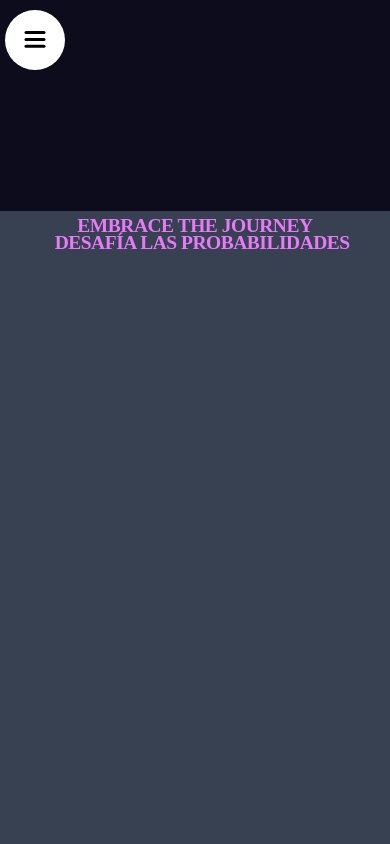
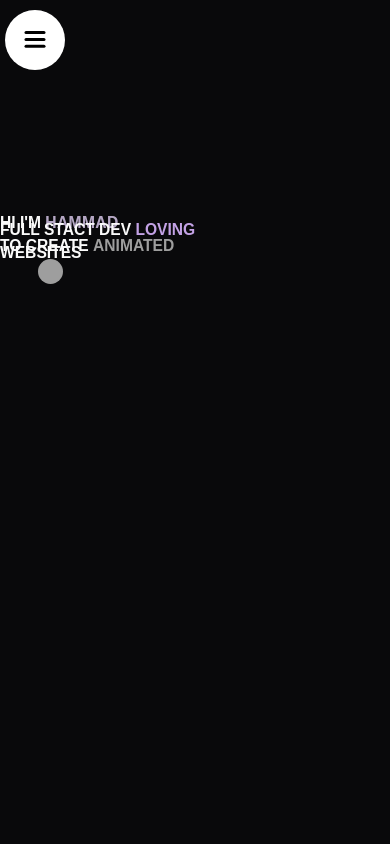
Before and after one commit to Deviillll/reactAndFramerMotion, a React (Vite) app: page / in a window 390 px wide. Shown: the top 844 px of the page. Built offline with nearby package versions, Linux system fonts and the light colour scheme; grey boxes are pictures that could not be loaded.

Commit message:
add new header

```diff
--- a/src/Componenets/AboutMe.tsx
+++ b/src/Componenets/AboutMe.tsx
@@ -13,8 +13,8 @@ const AboutMe = () => {
       scrollTrigger: {
         trigger: container.current, // Trigger animation on container scroll
         start: "40% 50%", // Start when top of container reaches bottom of viewport
-        end: "90% 50%", // End when bottom of container reaches top of viewport
-        scrub: 2, // Smooth animation
+        end: "90% 30%", // End when bottom of container reaches top of viewport
+        scrub: 0.5, // Smooth animation
         //markers: true, // Enable smooth scrolling animation
         pin: true,
       },
@@ -42,7 +42,7 @@ const AboutMe = () => {
         <h1>elit. Porro accusantium numquam eligendi</h1>
       </div>
       {/* 2nd div */}
-      <div className="text-5xl space-y-2 text-fuchsia-500 whitespace-nowrap overflow-hidden  opacity-100 absolute left-[15%]">
+      <div className="text-5xl space-y-2 text-white whitespace-nowrap overflow-hidden  opacity-100 absolute left-[15%]">
         <h1 className="line1  whitespace-nowrap overflow-hidden w-0">
           Lorem ipsum, dolor sit amet consectetur
         </h1>
--- a/src/Componenets/CV.tsx
+++ b/src/Componenets/CV.tsx
@@ -6,7 +6,7 @@ import React from "react";
 
 gsap.registerPlugin(ScrollTrigger);
 //@ts-ignore
-import myImage from "../../public/2.png";
+import myImage from "/2.png";
 
 const CV = () => {
   const container = useRef<HTMLDivElement>(null);
@@ -37,7 +37,7 @@ const CV = () => {
 
       .to(".parent", {
         marginTop: "85vh",
-        duration: 0.5,
+        duration: 1,
       })
       .to(".head", {
         marginTop: "-30vh",
@@ -45,6 +45,7 @@ const CV = () => {
       })
       .to(".parent", {
         scale: 0.8,
+        delay: 0.4,
       })
       .to(".pic", {
         filter: "grayscale(1)",
@@ -55,9 +56,9 @@ const CV = () => {
       ref={container}
       className="flex flex-col justify-center items-center h-[200vh] w-screen relative"
     >
-      <div className="h-[35vh] w-1/2 flex flex-col justify-center items-center parent ">
+      <div className="h-[35vh] w-[40vw] flex flex-col justify-center items-center parent ">
         {/* fist */}
-        <div className="h-full w-full relative  ">
+        <div className="h-full w-full relative -mb-[1px] ">
           <div className="w-full  h-full rounded  ">
             <img
               className="w-full pic h-full object-cover object-top origin-top"
@@ -65,10 +66,11 @@ const CV = () => {
               alt=""
             />
           </div>
-          <div className=" absolute bottom-0 w-full h-[3px] rounded-b bg-gradient-to-r from-zinc-50 to-gray-50 border border-zinc-50 "></div>
+          <div className=" absolute bottom-0 w-full h-[3px] rounded-b bg-gradient-to-r from-gray-100 to-gray-50 border border-zinc-50 "></div>
         </div>
         {/* second */}
         <div className="h-full w-full relative img2 my-[.4px] perspective origin-top">
+          <div className=" absolute top-0 w-full h-[1px] rounded bg-white  "></div>
           <div className="w-full  h-full  rounded  ">
             <img
               className="w-full pic h-full object-cover object-center origin-top  "
--- a/src/Componenets/Header.tsx
+++ b/src/Componenets/Header.tsx
@@ -1,4 +1,4 @@
-import React, { useRef } from "react";
+import React, { useRef, useState, useEffect } from "react";
 
 import { gsap } from "gsap";
 import { useGSAP } from "@gsap/react";
@@ -9,6 +9,25 @@ import About from "./About";
 gsap.registerPlugin(ScrollTrigger);
 
 const Header = () => {
+  const works = ["animated", "dynamic", "creative", "modern"];
+  const [workIndex, setWorkIndex] = useState(0);
+  useEffect(() => {
+    const interval = setInterval(() => {
+      setWorkIndex((prevIndex) => (prevIndex + 1) % works.length);
+    }, 1500);
+
+    return () => clearInterval(interval);
+  }, []);
+
+  const bg1 =
+    "https://i.giphy.com/media/v1.Y2lkPTc5MGI3NjExcmE5eTd2cmFobDZvMWZyaWJhanU3dHp3bDdnNmRweXdpbzZ0dnJ2eCZlcD12MV9pbnRlcm5hbF9naWZfYnlfaWQmY3Q9Zw/l3q2VB3ltDA0ryk2k/giphy.gif";
+
+  const bg2 =
+    "https://i.giphy.com/media/v1.Y2lkPTc5MGI3NjExNzA3emJxemNmazZzNm41cWszZnh2eXVtb2tsNGpsajF3ajJucmQ5MSZlcD12MV9pbnRlcm5hbF9naWZfYnlfaWQmY3Q9Zw/RIFmnDkGgxcvaS66IN/giphy.gif";
+
+  const bg3 =
+    "https://i.giphy.com/media/v1.Y2lkPTc5MGI3NjExd3NkMjI4Z2dhNWcyNXg1N3lqanJnajNocXlreGNpeXlvMjhyMXZrZCZlcD12MV9pbnRlcm5hbF9naWZfYnlfaWQmY3Q9Zw/3o7TKDWHLxBC6td7lC/giphy.gif";
+
   const container = useRef<HTMLDivElement>(null);
   const container2 = useRef<HTMLDivElement>(null);
 
@@ -25,43 +44,54 @@ const Header = () => {
     });
 
     // main heading animation
-    timeline
-      .to(
-        ".leftH",
-        {
-          x: -200,
-          y: -100, // Distance to move left (adjust as needed)
-        },
-        "name"
-      )
-      .to(
-        ".rightH",
-
-        {
-          x: 200, // Distance to move right (adjust as needed)
-          y: -100,
-        },
-        "name"
-      )
-      .to(".curve", {
-        height: 0,
-        marginTop: 0,
-      });
+    timeline.to(".curve", {
+      height: 0,
+      marginTop: 0,
+    });
   });
 
   return (
     <div>
-      <div className="h-[100vh] w-full relative bg-gray-700 " ref={container2}>
+      <div className="h-[100vh] w-full relative  " ref={container2}>
         <div
-          className="uppercase text-fuchsia-400 -space-y-3 text-[5vw] font-bold mt-[25vh] h-[90vh] w-screen"
+          className="uppercase  -space-y-4 flex flex-col md:ml-10  font-bold mt-[25vh] h-[90vh] w-screen"
           ref={container}
         >
-          <h1 className=" text-center leftH   tracking-tight">
-            Embrace the Journey
+          <h1 className="text-[4vw] md:ml-10">
+            Hi I'm&nbsp;
+            <span
+              style={{ backgroundImage: `url(${bg2})` }}
+              className="bg-clip-text text-purple-300/40 bg-cover bg-center tracking-wide"
+            >
+              hammad
+            </span>
           </h1>
-          <h1 className="ml-[14vw] rightH tracking-tight text-fuchsia-400">
-            Desafía las probabilidades
+          <h1 className="text-[4vw] md:ml-10">
+            full stact dev{" "}
+            <span className="bg-clip-text text-purple-300/90  bg-top">
+              loving
+            </span>
           </h1>
+          <div className="flex md:ml-10 items-center pt-2">
+            <span className="text-[4vw] relative">
+              to
+              <span
+                style={{
+                  backgroundImage: `url(${bg3})`,
+                }}
+                className=" h-[25px] w-[25px] bg-center bg-cover   rounded-full absolute z-10 top-[25px] left-[38px]"
+              ></span>{" "}
+              create
+            </span>
+            <h1
+              style={{ backgroundImage: `url(${bg1})` }}
+              className="transition-all ease-out duration-100 text-[4vw]  bg-clip-text text-transparent bg-cover bg-center"
+            >
+              &nbsp;{works[workIndex]}
+            </h1>
+          </div>
+
+          <h1 className="text-[4vw] md:ml-10">websites</h1>
         </div>
       </div>
       <div className="w-full h-[100px] relative overflow-hidden mt-[-100px] curve ">
--- a/src/Componenets/Projects.tsx
+++ b/src/Componenets/Projects.tsx
@@ -69,9 +69,9 @@ const Projects = () => {
         cursor.current!.style.borderRadius = "100%";
       });
 
-      // heading?.addEventListener("mouseenter", () => {
-      //   cursor.current!.style.backgroundImage = "none";
-      // });
+      heading?.addEventListener("mouseenter", () => {
+        cursor.current!.style.backgroundImage = "none";
+      });
 
       heading?.addEventListener("mouseleave", () => {
         const imgIndex = element.getAttribute("data-img");
@@ -90,7 +90,7 @@ const Projects = () => {
   return (
     <div
       ref={ref}
-      className="flex relative flex-col h-[100vh] bg-zinc-950 py-5 w-full space-y-5 justify-center items-center"
+      className="flex relative flex-col h-[100vh]  py-5 w-full space-y-5 justify-center items-center"
     >
       <div
         ref={cursor}
--- a/src/index.css
+++ b/src/index.css
@@ -2,14 +2,18 @@
 @tailwind components;
 @tailwind utilities;
 body {
-  background-color: #0c0c1d;
+  @apply bg-zinc-950 text-zinc-50
 }
 
+@import url('https://fonts.googleapis.com/css2?family=Nunito&display=swap');
+*{
+  font-family: 'Nunito', sans-serif;
+}
 
-@import url('https://fonts.googleapis.com/css2?family=Playfair+Display+SC:ital,wght@0,400;0,700;0,900;1,400;1,700;1,900&display=swap');
+/* @import url('https://fonts.googleapis.com/css2?family=Playfair+Display+SC:ital,wght@0,400;0,700;0,900;1,400;1,700;1,900&display=swap');
 *{
   font-family: 'Playfair Display SC', serif;
-}
+} */
 /* .custom-drop-shadow {
   @apply shadow-[-1px_12px] blur-5 shadow-color-gray-500;
 } */
```
